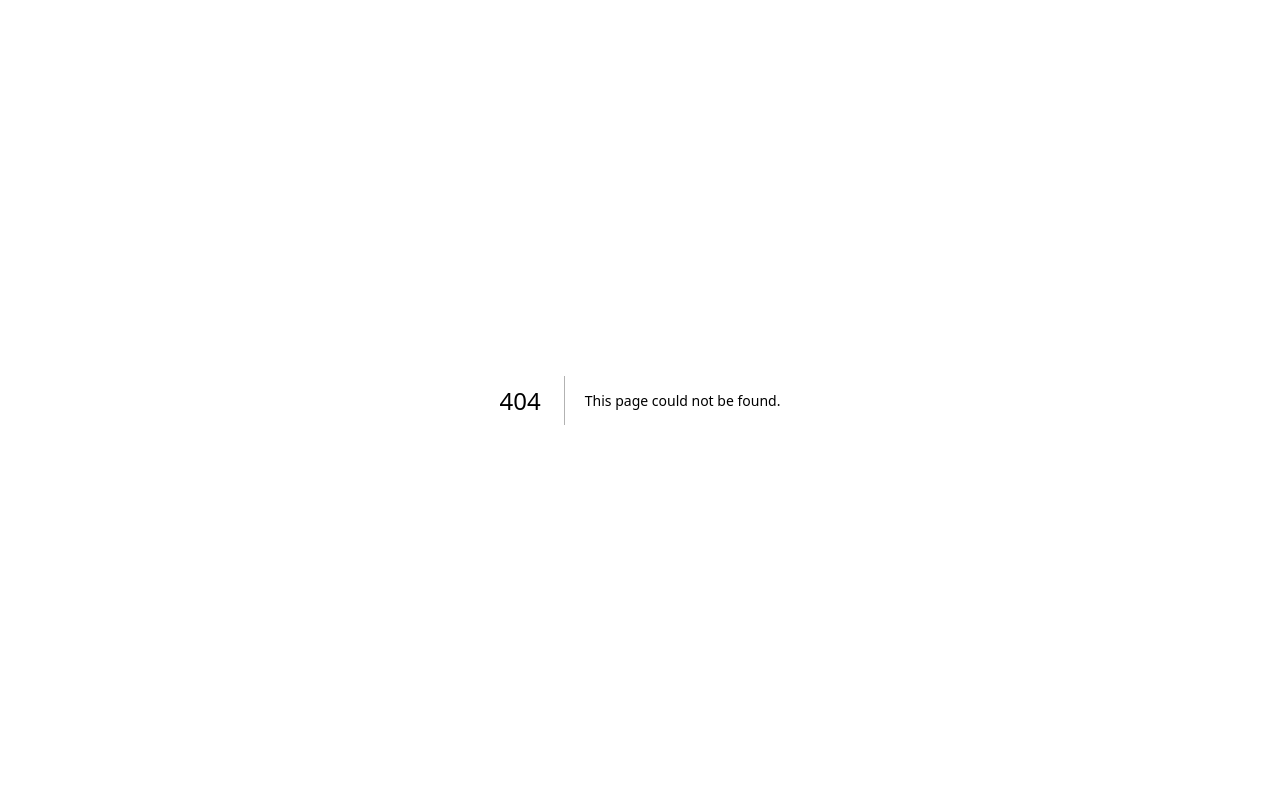
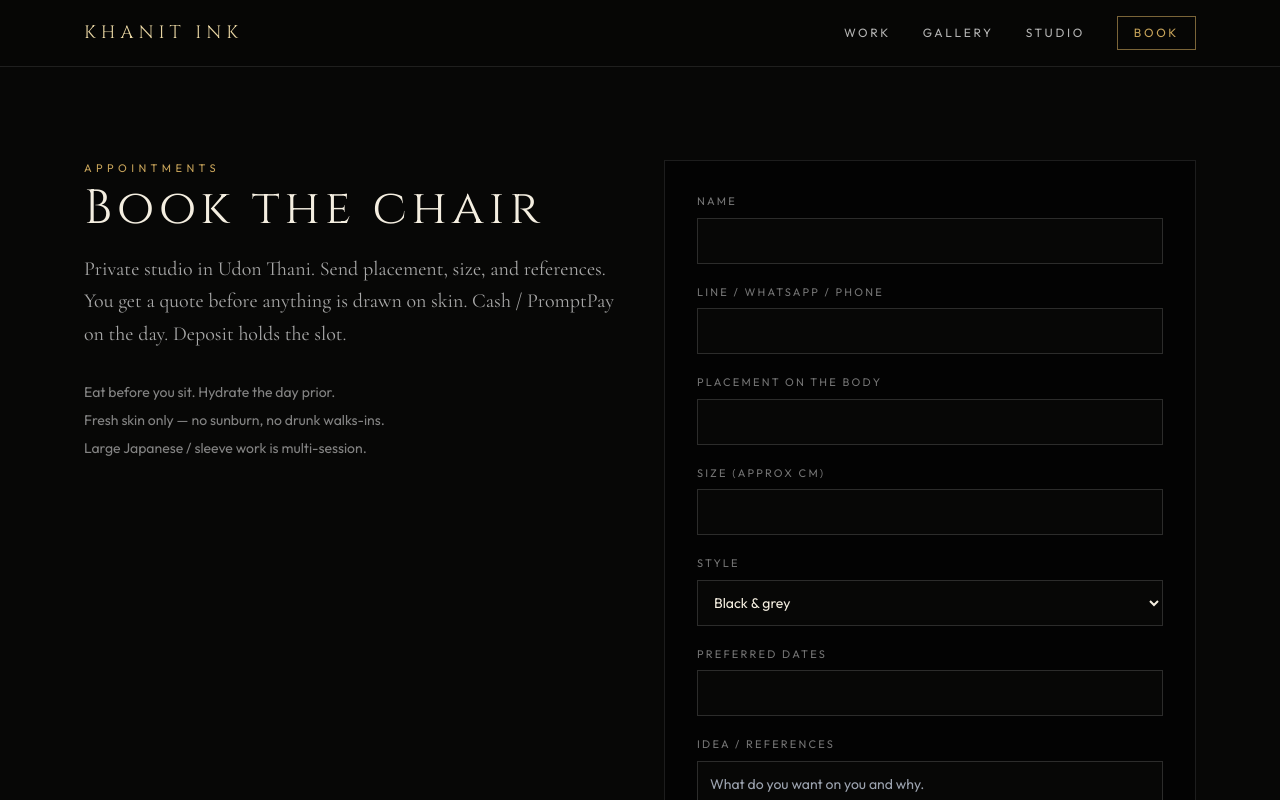
Before and after one commit to wallstreetbranchmanager-tech/khanit-ink, a Next.js app: page /book in a window 1280 px wide. Before the commit this address had no page. Shown: the top 800 px of the page. Built offline with nearby package versions, Linux system fonts and the light colour scheme.

Commit message:
Add home, gallery, and booking routes

```diff
--- /dev/null
+++ b/app/book/page.tsx
@@ -0,0 +1,95 @@
+"use client";
+
+import { FormEvent, useState } from "react";
+import Nav from "@/components/Nav";
+import Footer from "@/components/Footer";
+
+export default function BookPage() {
+  const [sent, setSent] = useState(false);
+
+  function onSubmit(e: FormEvent<HTMLFormElement>) {
+    e.preventDefault();
+    const data = new FormData(e.currentTarget);
+    const body = [
+      `Name: ${data.get("name")}`,
+      `Contact: ${data.get("contact")}`,
+      `Placement: ${data.get("placement")}`,
+      `Size: ${data.get("size")}`,
+      `Style: ${data.get("style")}`,
+      `When: ${data.get("when")}`,
+      "",
+      String(data.get("idea") || ""),
+    ].join("\n");
+    const mailto = `mailto:book@khanitink.com?subject=${encodeURIComponent(
+      "Khanit Ink booking"
+    )}&body=${encodeURIComponent(body)}`;
+    window.location.href = mailto;
+    setSent(true);
+  }
+
+  return (
+    <>
+      <Nav />
+      <main className="pt-24">
+        <section className="mx-auto grid max-w-6xl gap-12 px-5 py-16 lg:grid-cols-2">
+          <div>
+            <p className="text-[11px] uppercase tracking-[0.4em] text-gold">Appointments</p>
+            <h1 className="mt-2 font-display text-5xl tracking-[0.1em]">Book the chair</h1>
+            <p className="mt-5 font-body text-xl leading-relaxed text-white/65">
+              Private studio in Udon Thani. Send placement, size, and references.
+              You get a quote before anything is drawn on skin. Cash / PromptPay
+              on the day. Deposit holds the slot.
+            </p>
+            <ul className="mt-8 space-y-2 text-sm text-white/50">
+              <li>Eat before you sit. Hydrate the day prior.</li>
+              <li>Fresh skin only — no sunburn, no drunk walks-ins.</li>
+              <li>Large Japanese / sleeve work is multi-session.</li>
+            </ul>
+          </div>
+          <form onSubmit={onSubmit} className="border border-white/10 bg-black/50 p-6 sm:p-8">
+            {sent ? (
+              <p className="font-body text-2xl text-goldsoft">
+                Request packed. If your mail app did not open, screenshot this form and send it on LINE.
+              </p>
+            ) : (
+              <div className="space-y-5">
+                <Field name="name" label="Name" required />
+                <Field name="contact" label="LINE / WhatsApp / phone" required />
+                <Field name="placement" label="Placement on the body" />
+                <Field name="size" label="Size (approx cm)" />
+                <label className="block">
+                  <span className="mb-2 block text-[11px] uppercase tracking-[0.2em] text-white/45">Style</span>
+                  <select name="style" className="w-full border border-white/15 bg-ink px-3 py-3 text-sm outline-none focus:border-gold" defaultValue="black-grey">
+                    <option value="black-grey">Black & grey</option>
+                    <option value="japanese">Japanese / oni</option>
+                    <option value="fineline">Fine line / floral</option>
+                    <option value="red">Red ink</option>
+                    <option value="custom">Custom / cover-up</option>
+                  </select>
+                </label>
+                <Field name="when" label="Preferred dates" />
+                <label className="block">
+                  <span className="mb-2 block text-[11px] uppercase tracking-[0.2em] text-white/45">Idea / references</span>
+                  <textarea name="idea" rows={5} className="w-full border border-white/15 bg-ink px-3 py-3 text-sm outline-none focus:border-gold" placeholder="What do you want on you and why." />
+                </label>
+                <button type="submit" className="w-full bg-gold py-3 text-xs font-semibold uppercase tracking-[0.24em] text-ink hover:bg-goldsoft">
+                  Send request
+                </button>
+              </div>
+            )}
+          </form>
+        </section>
+      </main>
+      <Footer />
+    </>
+  );
+}
+
+function Field({ name, label, required }: { name: string; label: string; required?: boolean }) {
+  return (
+    <label className="block">
+      <span className="mb-2 block text-[11px] uppercase tracking-[0.2em] text-white/45">{label}</span>
+      <input name={name} required={required} className="w-full border border-white/15 bg-ink px-3 py-3 text-sm outline-none focus:border-gold" />
+    </label>
+  );
+}
--- /dev/null
+++ b/app/gallery/page.tsx
@@ -0,0 +1,41 @@
+import Nav from "@/components/Nav";
+import Footer from "@/components/Footer";
+const gallery = [
+  { src: "/work/veil-rose-skull.jpg", title: "Veil, Rose & Skull", tag: "Black & grey" },
+  { src: "/work/black-snake.jpg", title: "Scale Snake", tag: "Blackwork" },
+  { src: "/work/oni-sleeve.jpg", title: "Oni Sleeve (line)", tag: "Japanese" },
+  { src: "/work/candle.jpg", title: "Melting Candle", tag: "Blackwork" },
+  { src: "/work/sun-spiral.jpg", title: "Spiral Sun", tag: "Bold line" },
+  { src: "/work/sakura-leg.jpg", title: "Sakura Current", tag: "Fine line" },
+  { src: "/work/red-ink-butterflies.jpg", title: "Red Ink Flight", tag: "Red fine-line" },
+  { src: "/work/studio-session.jpg", title: "Session", tag: "Studio" },
+];
+
+export default function GalleryPage() {
+  return (
+    <>
+      <Nav />
+      <main className="pt-24">
+        <section className="mx-auto max-w-6xl px-5 py-16">
+          <p className="text-[11px] uppercase tracking-[0.4em] text-gold">Portfolio</p>
+          <h1 className="mt-2 font-display text-5xl tracking-[0.12em]">Gallery</h1>
+          <p className="mt-4 max-w-xl font-body text-xl text-white/60">
+            Fresh work from the chair. Line passes and finished pieces. More drops as they heal.
+          </p>
+          <div className="mt-14 columns-1 gap-5 sm:columns-2 lg:columns-3">
+            {gallery.map((p) => (
+              <figure key={p.src} className="mb-5 break-inside-avoid border border-white/10 bg-black">
+                <img src={p.src} alt={p.title} className="w-full object-cover" />
+                <figcaption className="px-4 py-3">
+                  <p className="font-display text-sm tracking-[0.14em]">{p.title}</p>
+                  <p className="text-[11px] uppercase tracking-[0.18em] text-white/40">{p.tag}</p>
+                </figcaption>
+              </figure>
+            ))}
+          </div>
+        </section>
+      </main>
+      <Footer />
+    </>
+  );
+}
```
